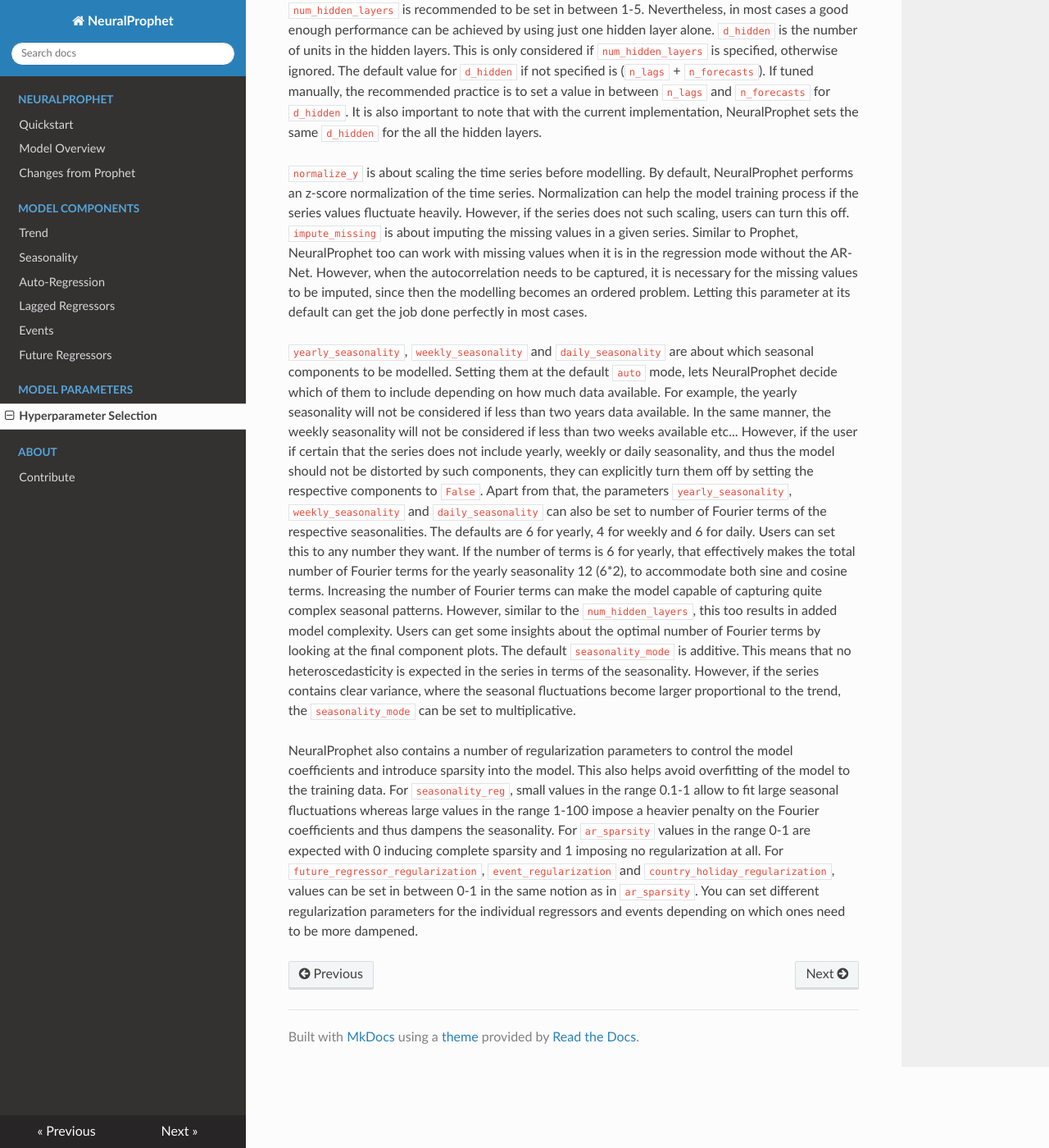
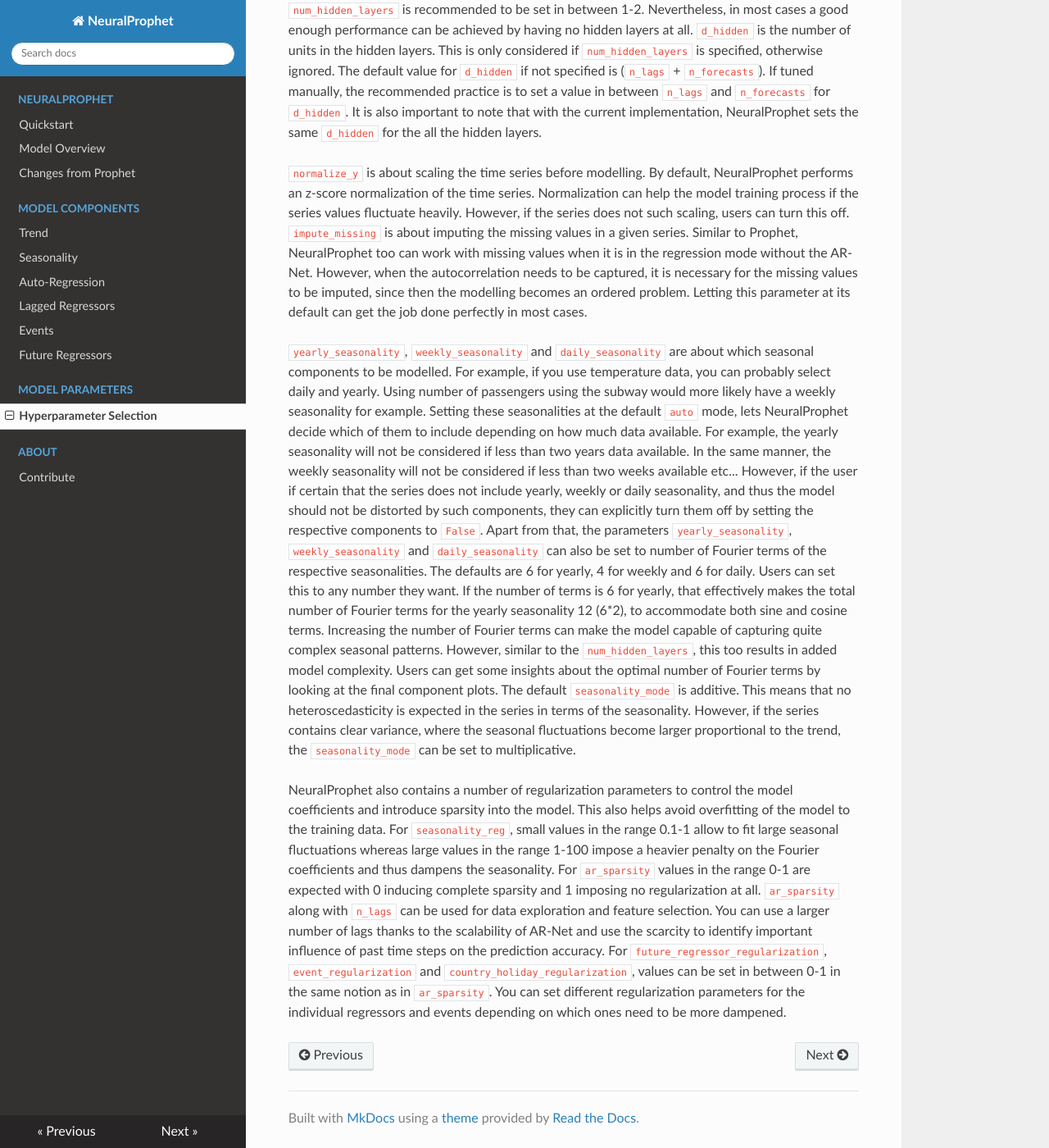
Before and after one commit to ourownstory/neural_prophet, an MkDocs documentation site: the page built from docs/hyperparameter-selection.md, in a window 1280 px wide and 1400 px high, scrolled down 1784 px. Shown: the whole window at 82% size. Built offline with MkDocs 1.6.1, drawn with Linux system fonts in a browser that asks for light colours; nearby versions of some CDN libraries.

Commit message:
more info added from Create tips_first_model.md

```diff
--- a/docs/hyperparameter-selection.md
+++ b/docs/hyperparameter-selection.md
@@ -60,7 +60,7 @@ AR-Net and the FFNN of the lagged regressors. The default is 0, meaning that the
 of size `n_forecasts`. Adding more layers results in increased complexity and also increased computational time, consequently.
 However, the added number of hidden layers can help build more complex relationships especially useful for the lagged
 regressors. To tradeoff between the computational complexity and the improved accuracy the `num_hidden_layers` is recommended
-to be set in between 1-5. Nevertheless, in most cases a good enough performance can be achieved by using just one hidden layer alone.
+to be set in between 1-2. Nevertheless, in most cases a good enough performance can be achieved by having no hidden layers at all.
 `d_hidden` is the number of units in the hidden layers. This is only considered if `num_hidden_layers` is specified,
 otherwise ignored. The default value for `d_hidden` if not specified is (`n_lags` + `n_forecasts`). If tuned manually, the recommended
 practice is to set a value in between `n_lags` and `n_forecasts` for `d_hidden`. It is also important to note that with the current
@@ -73,8 +73,9 @@ NeuralProphet too can work with missing values when it is in the regression mode
 needs to be captured, it is necessary for the missing values to be imputed, since then the modelling becomes an ordered problem. Letting this
 parameter at its default can get the job done perfectly in most cases.
 
-`yearly_seasonality`, `weekly_seasonality` and `daily_seasonality` are about which seasonal components to be modelled. Setting them at the default
-`auto` mode, lets NeuralProphet decide which of them to include depending on how much data available. For example, the yearly seasonality will not
+`yearly_seasonality`, `weekly_seasonality` and `daily_seasonality` are about which seasonal components to be modelled. For example, if you use temperature data,
+you can probably select daily and yearly. Using number of passengers using the subway would more likely have a weekly seasonality for example.
+Setting these seasonalities at the default `auto` mode, lets NeuralProphet decide which of them to include depending on how much data available. For example, the yearly seasonality will not
 be considered if less than two years data available. In the same manner, the weekly seasonality will not be considered if less than two weeks available
 etc... However, if the user if certain that the series does not include yearly, weekly or daily seasonality, and thus the model should not be
 distorted by such components, they can explicitly turn them off by setting the respective components to `False`. Apart from that, the parameters
@@ -90,7 +91,8 @@ can be set to multiplicative.
 NeuralProphet also contains a number of regularization parameters to control the model coefficients and introduce sparsity into the model. This also
 helps avoid overfitting of the model to the training data. For `seasonality_reg`, small values in the range 0.1-1 allow to fit large seasonal
 fluctuations whereas large values in the range 1-100 impose a heavier penalty on the Fourier coefficients and thus dampens the seasonality.
-For `ar_sparsity` values in the range 0-1 are expected with 0 inducing complete sparsity and 1 imposing no regularization at all. For
-`future_regressor_regularization`, `event_regularization` and `country_holiday_regularization`, values can be set in between 0-1 in the same notion
+For `ar_sparsity` values in the range 0-1 are expected with 0 inducing complete sparsity and 1 imposing no regularization at all. `ar_sparsity` along with
+ `n_lags` can be used for data exploration and feature selection. You can use a larger number of lags thanks to the scalability of AR-Net and use the scarcity
+ to identify important influence of past time steps on the prediction accuracy. For `future_regressor_regularization`, `event_regularization` and `country_holiday_regularization`, values can be set in between 0-1 in the same notion
 as in `ar_sparsity`. You can set different regularization parameters for the individual regressors and events depending on which ones need to be more
 dampened.
```
Also changed, not shown: docs/model/lagged-regressors.md (+5 -2 lines).
